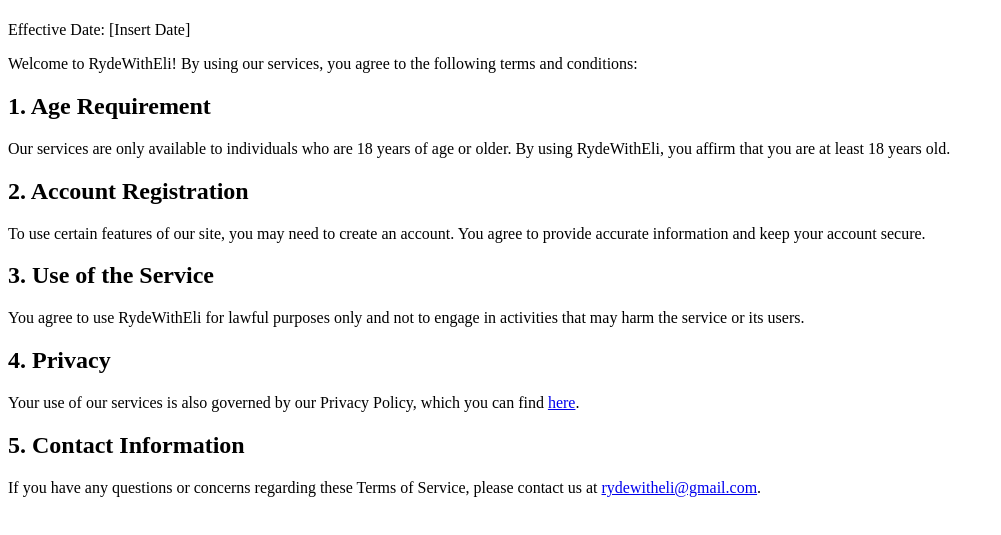
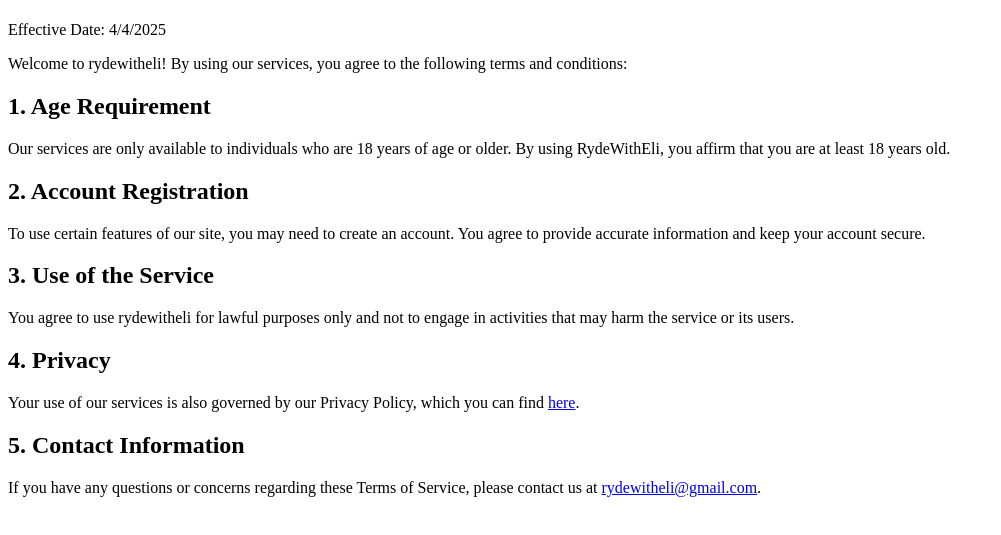
Before and after one commit to rydewitheli/rydewitheli-site, a plain HTML site: page terms-of-service.html in a window 1280 px wide. Shown: the part 59-594 px from the top of the page, without its empty margins (0-1001 px from the left). Drawn offline with Linux system fonts and the light colour scheme.

```diff
--- a/terms-of-service.html
+++ b/terms-of-service.html
@@ -8,9 +8,9 @@
 <body>
     <h1>Terms of Service</h1>
 
-    <p>Effective Date: [Insert Date]</p>
+    <p>Effective Date: 4/4/2025</p>
 
-    <p>Welcome to RydeWithEli! By using our services, you agree to the following terms and conditions:</p>
+    <p>Welcome to rydewitheli! By using our services, you agree to the following terms and conditions:</p>
 
     <h2>1. Age Requirement</h2>
     <p>Our services are only available to individuals who are 18 years of age or older. By using RydeWithEli, you affirm that you are at least 18 years old.</p>
@@ -19,7 +19,7 @@
     <p>To use certain features of our site, you may need to create an account. You agree to provide accurate information and keep your account secure.</p>
 
     <h2>3. Use of the Service</h2>
-    <p>You agree to use RydeWithEli for lawful purposes only and not to engage in activities that may harm the service or its users.</p>
+    <p>You agree to use rydewitheli for lawful purposes only and not to engage in activities that may harm the service or its users.</p>
 
     <h2>4. Privacy</h2>
     <p>Your use of our services is also governed by our Privacy Policy, which you can find <a href="https://rydewitheli.com/privacy-policy.html">here</a>.</p>
```
Also changed, not shown: privacy-policy.html (+2 -2 lines).
